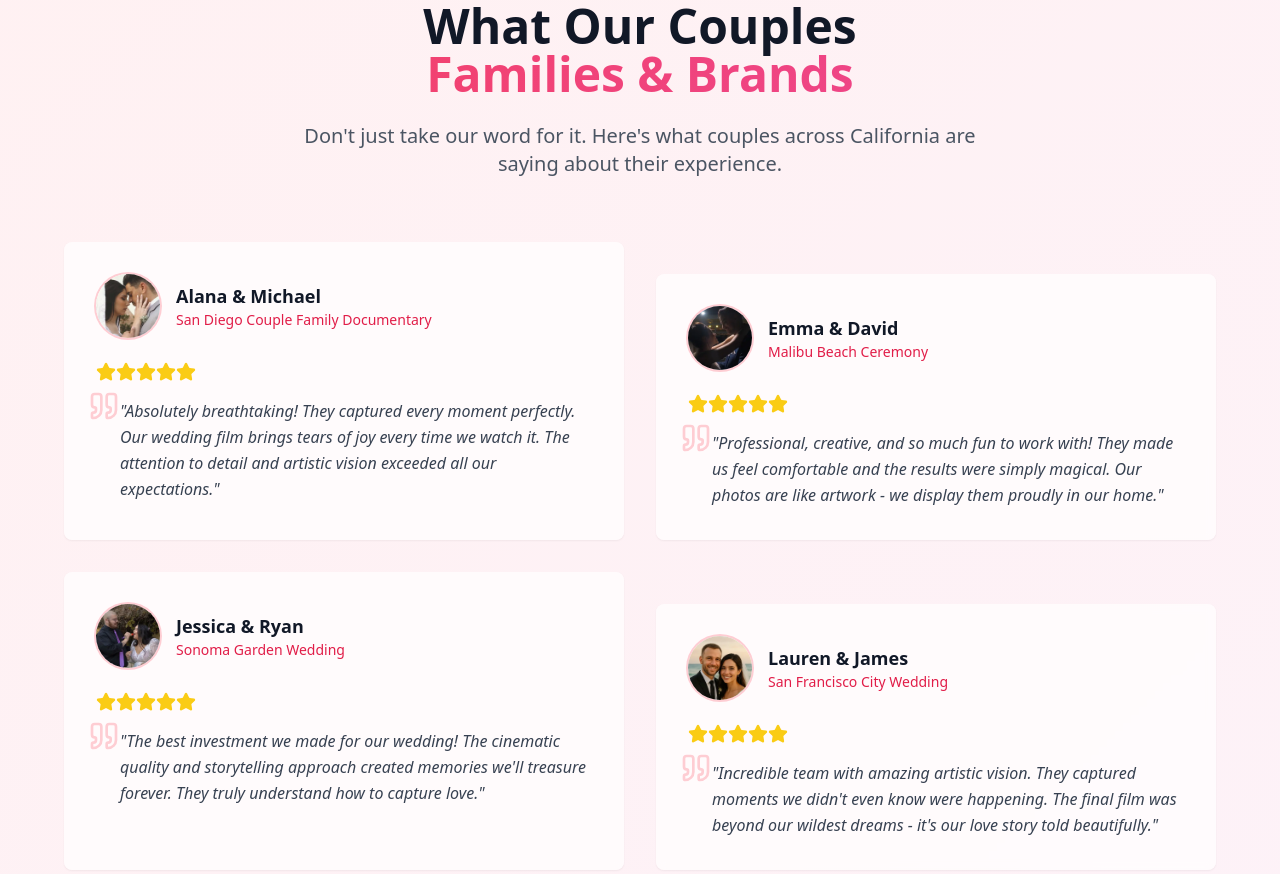
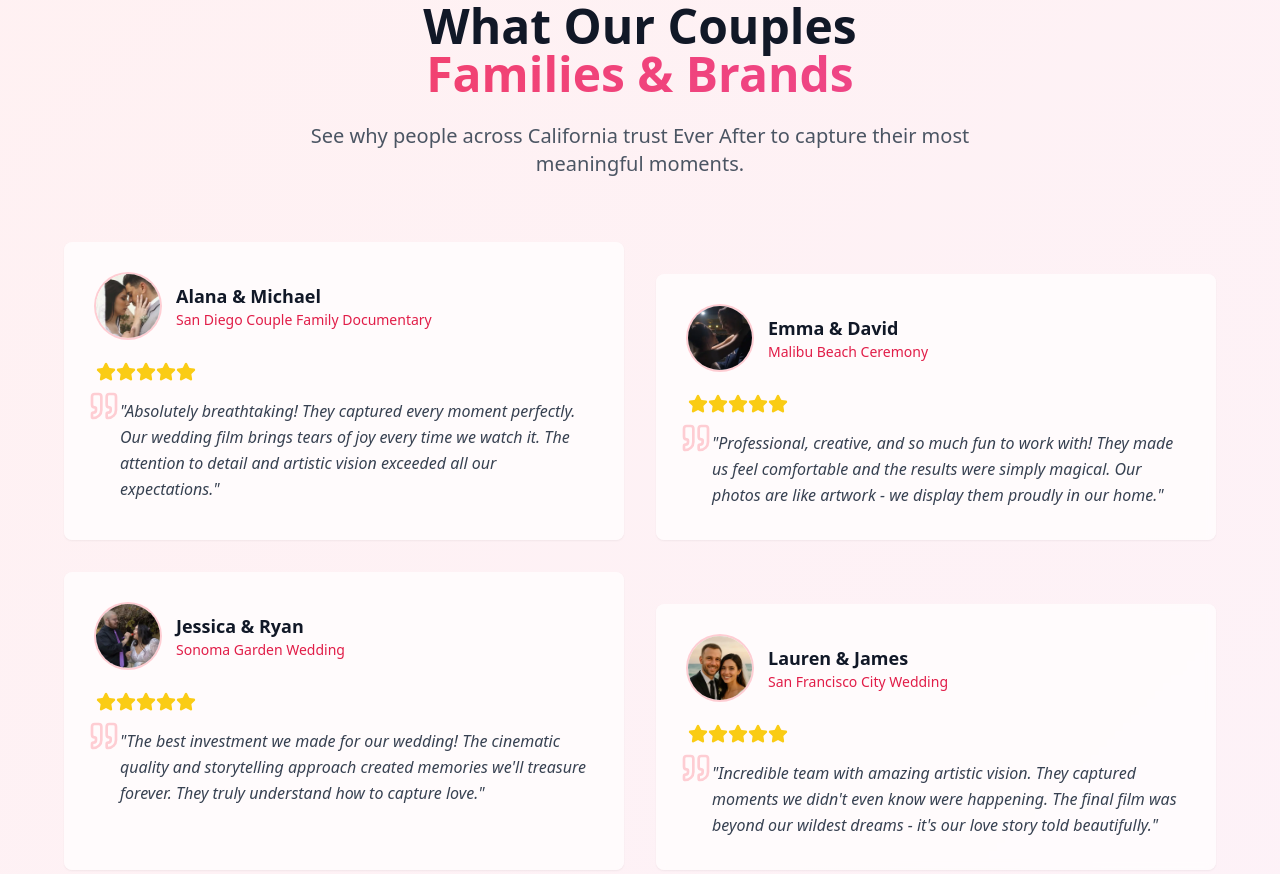
Before and after one commit to alexbullgomes/forever-after-ai-dreams, a React (Vite) app: page / in a window 1280 px wide. Shown: the part 3640-4514 px from the top of the page. Built offline with nearby package versions, Linux system fonts and the light colour scheme.

Commit message:
Update testimonial text
Replaced the testimonial sub-heading with the new text.

```diff
--- a/src/components/Testimonials.tsx
+++ b/src/components/Testimonials.tsx
@@ -44,7 +44,7 @@ const Testimonials = () => {
             <span className="block bg-gradient-to-r from-rose-500 to-pink-500 bg-clip-text text-transparent">Families & Brands</span>
           </h2>
           <p className="text-xl text-gray-600 max-w-2xl mx-auto">
-            Don't just take our word for it. Here's what couples across California are saying about their experience.
+            See why people across California trust Ever After to capture their most meaningful moments.
           </p>
         </div>
 
```
